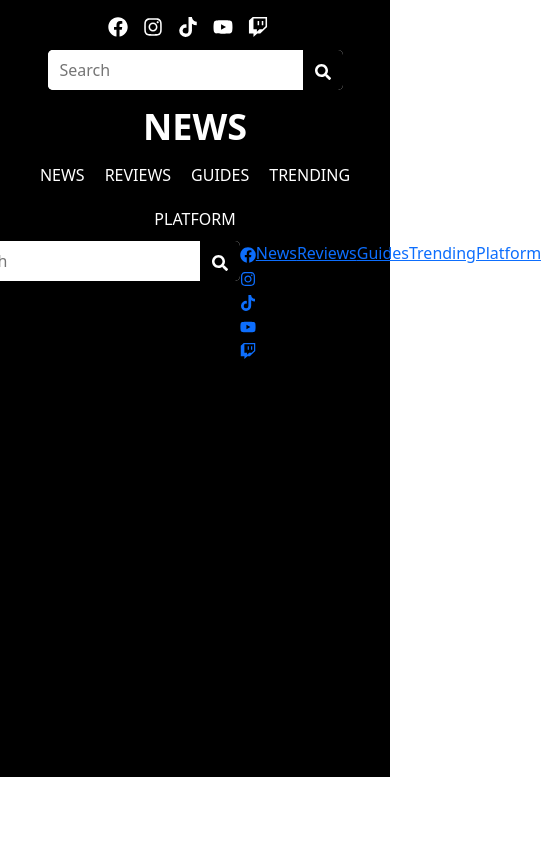
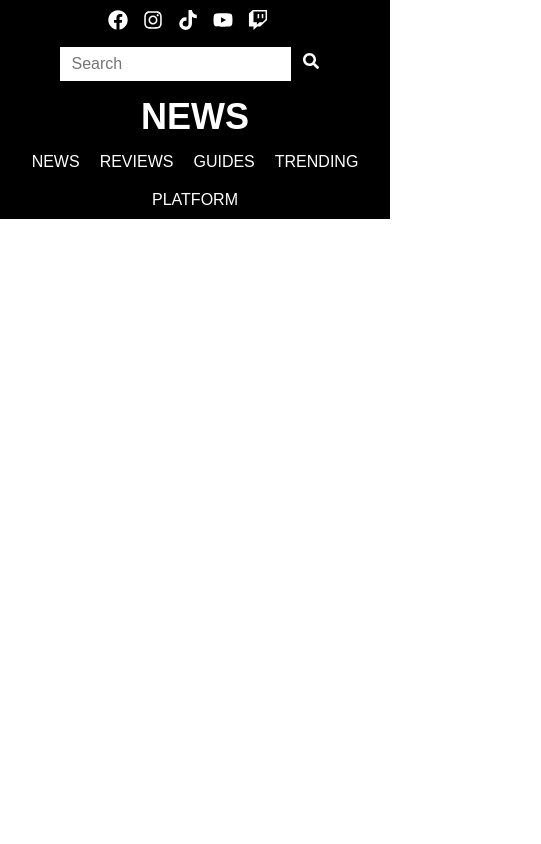
Before and after one commit to aggelooskk/News-app, a React (Create React App) app: page / in a window 390 px wide. Shown: the top 844 px of the page, 541 px wide, since content can reach past the window. Built offline with nearby package versions, Linux system fonts and the light colour scheme.

Commit message:
seperate components and modules css

```diff
--- a/src/App.js
+++ b/src/App.js
@@ -1,13 +1,15 @@
 import React from "react";
 import { Outlet } from "react-router-dom";
-import Header from "./Components/Header";
-import Footer from "./Components/Footer";
+import Header from "./Components/header/Header";
+import Footer from "./Components/footer/Footer";
 
 function App() {
   return (
     <>
       <Header />
-      <Outlet />
+      <main>
+        <Outlet />
+      </main>
       <Footer />
     </>
   );
--- a/src/Components/Footer.jsx
+++ b/src/Components/footer/Footer.jsx
@@ -1,5 +1,6 @@
 import React from "react";
-import Search from "./Search";
+import styles from "../footer/Footer.module.css"
+import Search from "../search/Search";
 import {
   FaFacebook,
   FaInstagram,
@@ -11,19 +12,19 @@ import {
 const Footer = () => {
   return (
     <>
-      <footer className="footer">
-        <div className="footer-description">
+      <footer className={styles.footer}>
+        <div className="description">
           <h5>
             “Stay updated with the latest headlines, breaking news, and trending
             stories from around the world. Your go-to source for reliable, fast,
             and engaging news coverage, all in one place.”
           </h5>
-
-           <div className="footer-search">
+        </div>
+        <div className="search">
+          <h3>Subscribe to our newsletter.We'll keep you up to date</h3>
           <Search />
         </div>
-
-               <div className="footer-icons">
+        <div className="icons">
           <a href="https://www.facebook.com/">
             <FaFacebook />
           </a>
@@ -40,16 +41,13 @@ const Footer = () => {
             <FaTwitch />
           </a>
         </div>
-        <div className="footer-links">
+        <div className="links">
           <a href="#news">News</a>
           <a href="#reviews">Reviews</a>
           <a href="#guides">Guides</a>
           <a href="#trending">Trending</a>
           <a href="#platform">Platform</a>
         </div>
-        </div>
-
-
       </footer>
     </>
   );
--- /dev/null
+++ b/src/Components/footer/Footer.module.css
@@ -0,0 +1,76 @@
+footer {
+  background-color: #000;
+  color: #fff;
+  padding: 20px;
+  display: flex;
+  flex-direction: column;
+  align-items: center;
+  text-align: center;
+  gap: 20px;
+}
+
+.description h5 {
+  font-size: 18px;
+  line-height: 1.5;
+  max-width: 600px;
+  margin: 0 auto;
+}
+
+.search {
+  display: flex;
+  flex-direction: column;
+  align-items: center;
+  gap: 10px;
+}
+
+.search h3 {
+  font-size: 20px;
+}
+
+.icons {
+  display: flex;
+  justify-content: center;
+  gap: 15px;
+}
+
+.icons a {
+  font-size: 24px;
+  color: #fff;
+  transition: color 0.3s ease;
+}
+
+.icons a:hover {
+  color: #ccc;
+}
+
+.links {
+  display: flex;
+  justify-content: center;
+  gap: 20px;
+  flex-wrap: wrap;
+}
+
+.links a {
+  text-decoration: none;
+  color: #fff;
+  font-size: 16px;
+  transition: color 0.3s ease;
+}
+
+.links a:hover {
+  color: #ccc;
+}
+
+@media (max-width: 768px) {
+  .description h5 {
+    font-size: 16px;
+  }
+
+  .search h3 {
+    font-size: 18px;
+  }
+
+  .links a {
+    font-size: 14px;
+  }
+}
--- a/src/Components/Header.jsx
+++ b/src/Components/header/Header.jsx
@@ -1,4 +1,5 @@
 import React from "react";
+import styles from "../header/Header.modules.css"
 import {
   FaFacebook,
   FaInstagram,
@@ -6,12 +7,12 @@ import {
   FaYoutube,
   FaTwitch,
 } from "react-icons/fa";
-import Search from "./Search";
+import Search from "../search/Search";
 
 const Header = () => {
   return (
     <>
-      <header className="header">
+      <header className={styles.header}>
         <div className="top-section">
           <div className="social-icons">
             <a href="https://www.facebook.com/">
--- /dev/null
+++ b/src/Components/header/Header.modules.css
@@ -0,0 +1,108 @@
+header {
+  display: flex;
+  flex-direction: column;
+  align-items: center;
+  padding: 10px 20px;
+  background-color: black;
+}
+
+.top-section {
+  display: flex;
+  justify-content: space-between;
+  width: 100%;
+  max-width: 1200px;
+  margin-bottom: 15px;
+}
+
+.social-icons a {
+  color: #fff;
+  font-size: 20px;
+  margin-right: 15px;
+  text-decoration: none;
+  transition: color 0.3s ease;
+  background-color: black;
+}
+
+.social-icons a:hover {
+  color: #ccc;
+}
+
+.logo-section .logo {
+  font-size: 48px;
+  font-weight: bold;
+  text-align: center;
+  margin-bottom: 15px;
+  color: white;
+}
+
+.nav-links {
+  display: flex;
+  gap: 20px;
+  justify-content: center;
+  flex-wrap: wrap;
+}
+
+.nav-links a {
+  color: #fff;
+  text-decoration: none;
+  font-size: 18px;
+  text-transform: uppercase;
+  transition: color 0.3s ease;
+}
+
+.nav-links a:hover {
+  color: #ccc;
+}
+
+/* Responsive Adjustments */
+@media (max-width: 768px) {
+  .top-section {
+    flex-direction: column;
+    align-items: center;
+  }
+
+  .social-icons {
+    margin-bottom: 10px;
+  }
+}
+
+.search-bar {
+  display: flex;
+  align-items: center;
+  background-color: #fff;
+  border-radius: 5px;
+  overflow: hidden;
+  max-width: 300px;
+}
+
+.search-input {
+  border: none;
+  padding: 8px 12px;
+  font-size: 16px;
+  outline: none;
+  flex: 1;
+}
+
+.search-button {
+  background-color: #000;
+  color: #fff;
+  border: none;
+  padding: 8px 12px;
+  cursor: pointer;
+  font-size: 16px;
+  transition: background-color 0.3s ease;
+}
+
+.search-button:hover {
+  background-color: #333;
+}
+
+@media (max-width: 576px) {
+  .logo-section .logo {
+    font-size: 36px;
+  }
+
+  .nav-links a {
+    font-size: 16px;
+  }
+}
--- a/src/Components/Search.jsx
+++ b/src/Components/search/Search.jsx
@@ -1,9 +1,10 @@
 import React from "react";
+import styles from "../search/Search.modules.css"
 import { FaSearch } from "react-icons/fa";
 
 const Search = () => {
   return (
-    <div className="search-bar">
+    <div className={styles.search}>
       <input type="text" placeholder="Search" className="search-input" />
       <button className="search-button">
         <FaSearch />
--- a/src/index.css
+++ b/src/index.css
@@ -10,135 +10,6 @@ body {
   font-family: Arial, sans-serif;
 }
 
-/* Header Container */
-.header {
-  display: flex;
-  flex-direction: column;
-  align-items: center;
-  padding: 10px 20px;
-  background-color: black;
+main {
+  height: 90vh;
 }
-
-/* Top Section: Social Icons and Search Bar */
-.top-section {
-  display: flex;
-  justify-content: space-between;
-  width: 100%;
-  max-width: 1200px;
-  margin-bottom: 15px;
-}
-
-.social-icons a {
-  color: #fff;
-  font-size: 20px;
-  margin-right: 15px;
-  text-decoration: none;
-  transition: color 0.3s ease;
-}
-
-.social-icons a:hover {
-  color: #ccc;
-}
-
-/* Logo Section */
-.logo-section .logo {
-  font-size: 48px;
-  font-weight: bold;
-  text-align: center;
-  margin-bottom: 15px;
-  color: white;
-}
-
-/* Navigation Links */
-.nav-links {
-  display: flex;
-  gap: 20px;
-  justify-content: center;
-  flex-wrap: wrap;
-}
-
-.nav-links a {
-  color: #fff;
-  text-decoration: none;
-  font-size: 18px;
-  text-transform: uppercase;
-  transition: color 0.3s ease;
-}
-
-.nav-links a:hover {
-  color: #ccc;
-}
-
-.footer {
-    display: flex;
-    align-items: center;
-    background-color: black;
-    color: white;
-}
-
-.footer-description {
-    display: flex;
-    justify-content: center;
-    width: 100%;
-}
-
-
-
-
-
-
-
-
-
-/* Responsive Adjustments */
-@media (max-width: 768px) {
-  .top-section {
-    flex-direction: column;
-    align-items: center;
-  }
-
-  .social-icons {
-    margin-bottom: 10px;
-  }
-}
-
-.search-bar {
-  display: flex;
-  align-items: center;
-  background-color: #fff;
-  border-radius: 5px;
-  overflow: hidden;
-  max-width: 300px;
-}
-
-.search-input {
-  border: none;
-  padding: 8px 12px;
-  font-size: 16px;
-  outline: none;
-  flex: 1;
-}
-
-.search-button {
-  background-color: #000;
-  color: #fff;
-  border: none;
-  padding: 8px 12px;
-  cursor: pointer;
-  font-size: 16px;
-  transition: background-color 0.3s ease;
-}
-
-.search-button:hover {
-  background-color: #333;
-}
-
-@media (max-width: 576px) {
-  .logo-section .logo {
-    font-size: 36px;
-  }
-
-  .nav-links a {
-    font-size: 16px;
-  }
-}
--- a/src/index.js
+++ b/src/index.js
@@ -2,7 +2,6 @@ import React from 'react';
 import ReactDOM from 'react-dom/client';
 import './index.css';
 import App from './App';
-import "bootstrap/dist/css/bootstrap.css";
 
 const root = ReactDOM.createRoot(document.getElementById('root'));
 root.render(
```
Also changed, not shown: src/Components/search/Search.modules.css (added).
